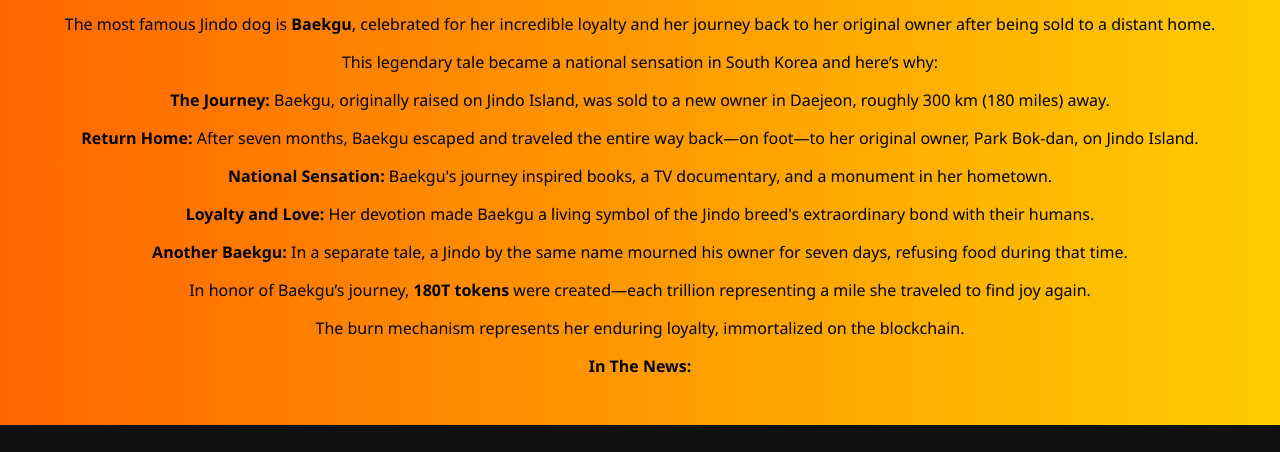
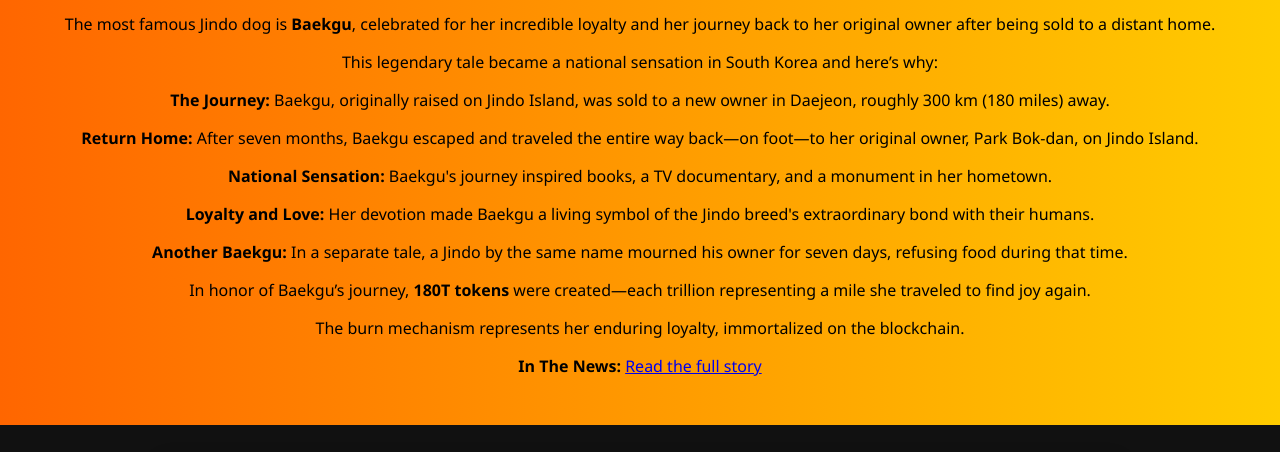
Before and after one commit to NerdyPandaInc/Jindo-Site, a plain HTML site: page index.html in a window 1280 px wide. Shown: the part 348-800 px from the top of the page. Drawn offline with Linux system fonts and the light colour scheme.

Commit message:
index.html

```diff
--- a/index.html
+++ b/index.html
@@ -34,7 +34,8 @@ Your browser does not support the video tag.
 
     <p>The burn mechanism represents her enduring loyalty, immortalized on the blockchain.</p>
 
-    <p><strong>In The News:</strong><a href="https://www.oodlelife.com/loyalty-beyond-death/"></a></p>
+<p><strong>In The News:</strong> <a href="https://www.oodlelife.com/loyalty-beyond-death/" target="_blank">Read the full story</a></p>
+
   </header>
 
 <main>
```
